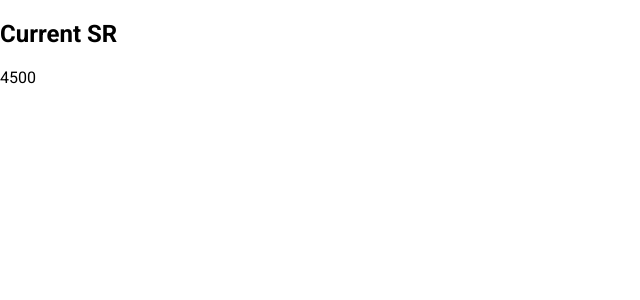
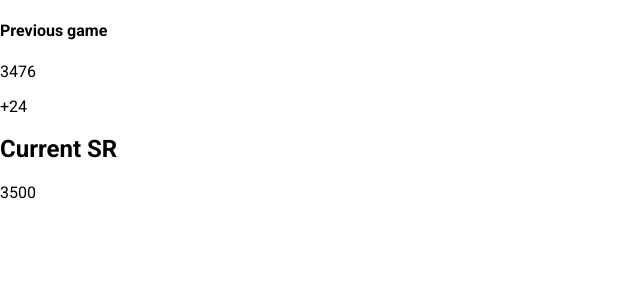
Before and after one commit to shimdevkun/sr-tracker, a React (Create React App) app: page / in a window 1280 px wide. Shown: the top 300 px of the page, without its empty margins (0-640 px from the left). Built offline with nearby package versions, Linux system fonts and the light colour scheme.

Commit message:
SR-0002 -- Display sr difference

```diff
--- a/src/App.js
+++ b/src/App.js
@@ -1,15 +1,32 @@
-import CurrentSkillRanking from './components/CurrentSkillRanking'
+import CurrentSkillRanking from './components/CurrentSkillRanking';
+import PreviousSkillRanking from './components/PreviousSkillRanking';
 
 function App() {
-  const skillRankings = [1500, 2500, 3500, 4500];
+  const skillRankings = [3572, 3599, 3476, 3500];
 
   const getCurrentSkillRanking = () => {
     const position = skillRankings.length - 1;
     return skillRankings[position];
   }
 
+  const getPreviousSkillRanking = () => {
+    const position = skillRankings.length - 2;
+    return skillRankings[position];
+  }
+
+  const getDifference = () => {
+    const current = getCurrentSkillRanking();
+
+    const previous = getPreviousSkillRanking();
+    return current - previous;
+  }
+
   return (
     <div className="App">
+      <PreviousSkillRanking
+        skillRanking={getPreviousSkillRanking()}
+        difference={getDifference()} />
+
       <CurrentSkillRanking
         skillRanking={getCurrentSkillRanking()} />
     </div>
--- a/src/components/CurrentSkillRanking.js
+++ b/src/components/CurrentSkillRanking.js
@@ -1,4 +1,4 @@
-import React from 'react'
+import React from 'react';
 
 const CurrentSkillRanking = ({ skillRanking }) => {
   return (
--- /dev/null
+++ b/src/components/PreviousSkillRanking.js
@@ -0,0 +1,22 @@
+import React from 'react';
+
+const PreviousSkillRanking = ({ skillRanking, difference }) => {
+  const displayDifference = () => {
+    if (difference === 0)
+      return 'draw';
+    return difference > 0 ? `+${difference}` : difference;
+  }
+
+  return (
+    <section id="previous-sr">
+      <div className="sr-info">
+        <h4>Previous game</h4>
+        <p>{skillRanking}</p>
+      </div>
+
+      <span className="sr-difference">{displayDifference()}</span>
+    </section>
+  )
+}
+
+export default PreviousSkillRanking;
```
